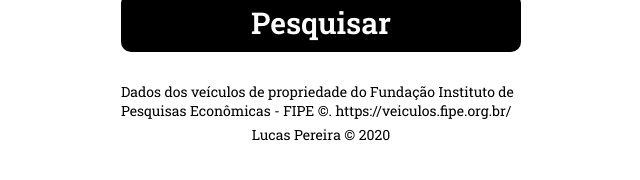
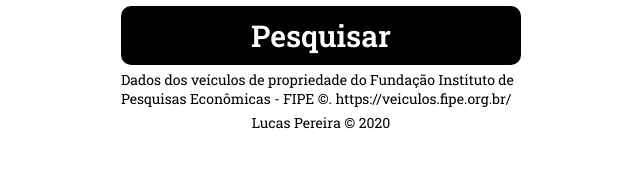
Before and after one commit to lucassp12/FipeJa, a React (Create React App) app: page / in a window 1280 px wide. Shown: the part 546-726 px from the top of the page, without its empty margins (319-959 px from the left). Built offline with nearby package versions, Linux system fonts and the light colour scheme; no server answers.

Commit message:
Fix Bugs Css

```diff
--- a/src/Components/Footer/styles.js
+++ b/src/Components/Footer/styles.js
@@ -1,7 +1,7 @@
 import styled from 'styled-components';
 
 export const Container = styled.div`
-  margin-top: 30px;
+  margin-top: 5px;
   display: flex;
   flex-direction: column;
   align-items: center;
--- a/src/Components/TableFipe/styles.js
+++ b/src/Components/TableFipe/styles.js
@@ -1,7 +1,7 @@
 import styled, { css } from "styled-components";
 
 export const Container = styled.div`
-  margin-top: 20px;
+  margin-top: 0px;
   margin-bottom: 20px;
   font-family: "Roboto Slab", serif;
   color: #000;
@@ -13,7 +13,7 @@
     padding: 5px;
     border: 0;
     border-radius: 10px;
-    margin-bottom: 10px;
+    margin-bottom: 5px;
     display: flex;
     justify-content: center;
     align-items: center;
```
